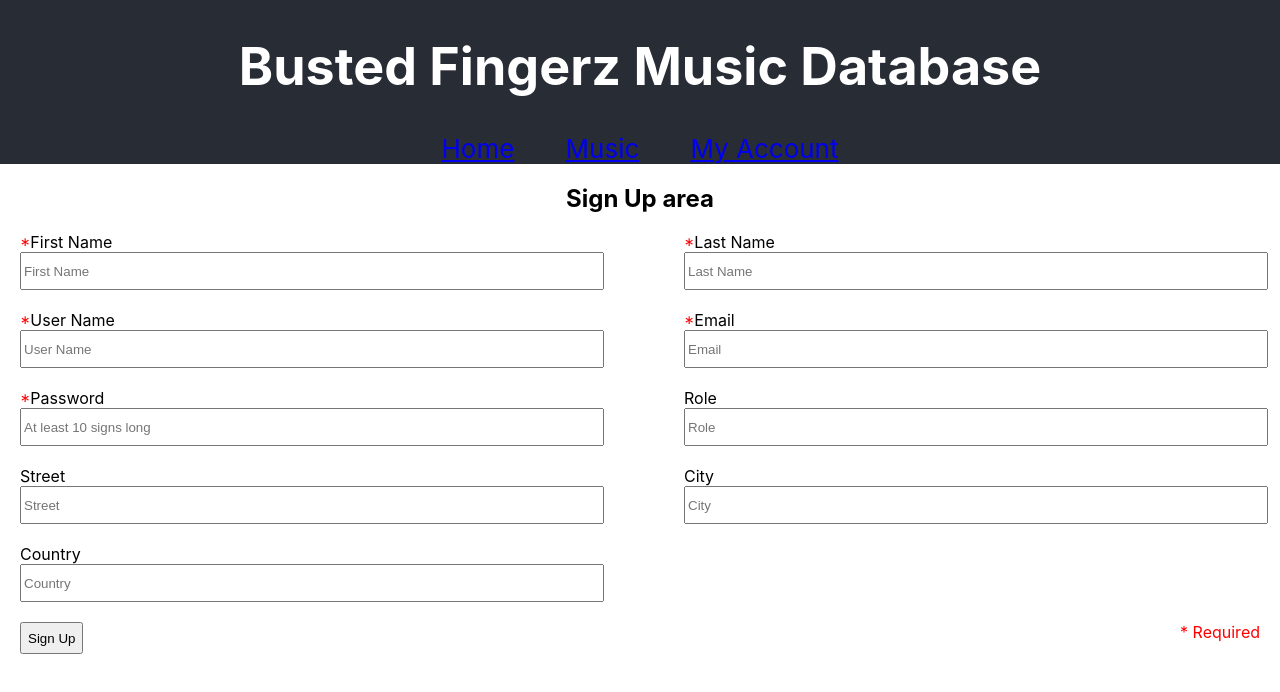
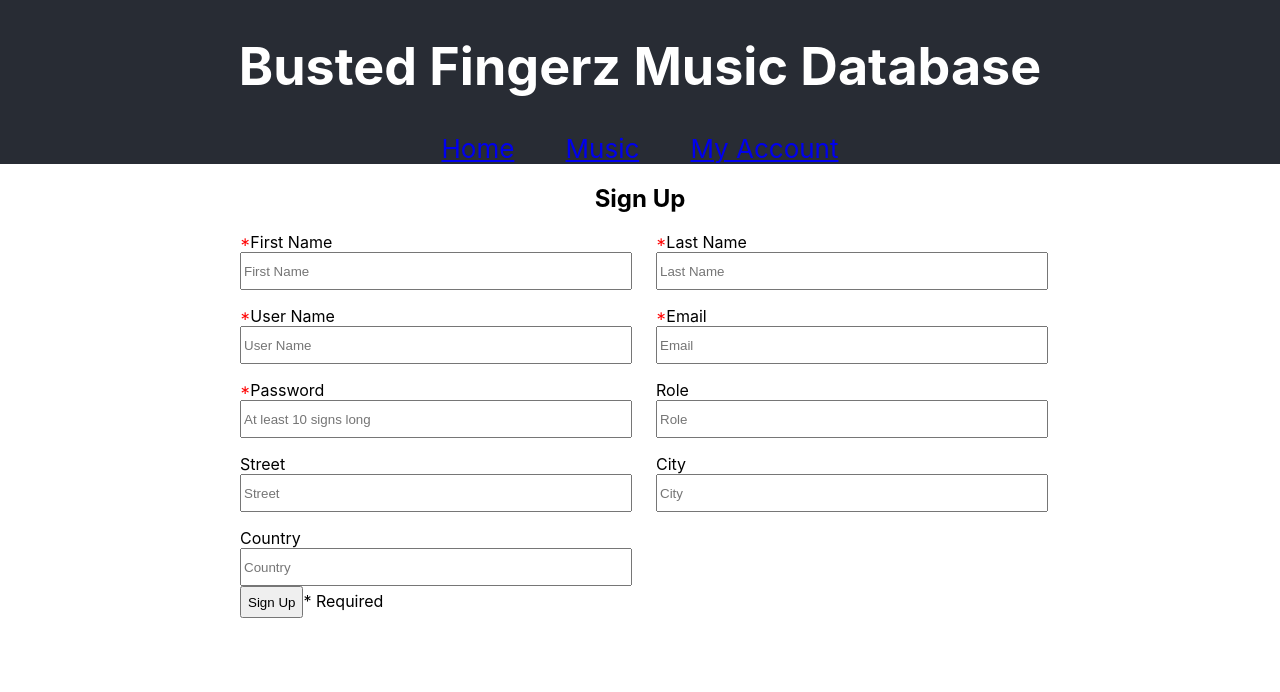
Before and after one commit to SimonSchoetz/music-db-server-from-scratch, a React (Create React App) app in the folder client/: page /user/signup in a window 1280 px wide. Shown: the top 692 px of the page. Built offline with nearby package versions, Linux system fonts and the light colour scheme.

Commit message:
Mess Around with styling

```diff
--- a/client/src/App.scss
+++ b/client/src/App.scss
@@ -4,30 +4,38 @@ h2 {
 .nav-link {
   padding: 0 2vw;
 }
-form {
+
+.input-form {
   display: flex;
-  flex-flow: wrap;
-  justify-content: space-between;
-  .required {color: red;}
+  flex-flow: column;
+  align-items: center;
+  .grid-container {
+  display: grid;
+  grid-template-columns: 1fr 1fr;
+  column-gap: 2rem;
+  row-gap: 1rem;
+  width: 800px;
+
+    .required {
+      color: red;
+    }
+
     label {
-    width: 45%;
-    margin: 0 20px 20px;
       input {
         width: 100%;
         height: 2rem;
       }
 
     }
-  div {
-    display: flex;
-    justify-content: space-between;
-      width: 100%;
-      margin: 0 20px;
+
   }
-    input {
+  .submit-button {
     height: 2rem;
   }
 }
+
+
+
 //---------------------------------------------//
 //            From the base react              //
 //---------------------------------------------//
@@ -49,6 +57,7 @@ code {
 
 .App {
   text-align: center;
+
 }
 
 .App-logo {
--- a/client/src/InputFormMusic.js
+++ b/client/src/InputFormMusic.js
@@ -81,9 +81,10 @@ export default function InputFormMusic() {
     };
 
     return (
-        <div>
+        <div className="input-form">
             <h2>Post Music</h2>
             <form className="post-music" onSubmit={handleSubmit}>
+                <div className="grid-container">
                     <label htmlFor="title">
                         <span className="required">*</span>Title
                     <input type="text" id="title" placeholder="Title" onChange={handleFormInput} />
@@ -112,8 +113,9 @@ export default function InputFormMusic() {
                         Image Link
                     <input type="text" id="img" placeholder="Link to artwork" onChange={handleFormInput} />
                     </label>
+                </div>
                 <div>
-                    <input type="submit" value="Save" /><span className="required">* Required</span>
+                    <input className="submit-button" type="submit" value="Save" /><span className="required">* Required</span>
                 </div>
             </form>
         </div>
--- a/client/src/LogIn.js
+++ b/client/src/LogIn.js
@@ -47,14 +47,15 @@ export default function LogIn() {
                 setPw(input)
                 break;
 
-            default: console.log("Music Input HandleFormInput ran through without effect")
+            default: console.log("Log In Input from LogIn.js ran through without effect")
         }
     };
 
     return (
-        <div>
-            <h2>Log in area</h2>
-            <form className="post-music" onSubmit={handleSubmit}>
+        <div className="input-form">
+            <h2>Log In</h2>
+            <form onSubmit={handleSubmit}>
+                <div className="grid-container">
                     <label htmlFor="email">
                         <span className="required">*</span>Email
                     <input type="text" id="email" placeholder="Email" onChange={handleFormInput} />
@@ -63,8 +64,8 @@ export default function LogIn() {
                         <span className="required">*</span>Password
                     <input type="text" id="pw" placeholder="Password" onChange={handleFormInput} />
                     </label>
-
-                <div>
+                </div>
+                <div className="submit-button">
                     <input type="submit" value="Log In" /><span className="required">* Required</span>
                 </div>
             </form>
--- a/client/src/SignUp.js
+++ b/client/src/SignUp.js
@@ -93,9 +93,10 @@ export default function SignUp() {
 
 
     return (
-        <div>
-            <h2>Sign Up area</h2>
-            <form className="post-music" onSubmit={handleSubmit}>
+        <div className="input-form">
+            <h2>Sign Up</h2>
+            <form onSubmit={handleSubmit}>
+                <div className="grid-container">
                     <label htmlFor="firstName">
                         <span className="required">*</span>First Name
                     <input type="text" id="firstName" placeholder="First Name" onChange={handleFormInput} />
@@ -134,8 +135,9 @@ export default function SignUp() {
                     </label>
 
 
+                </div>
                 <div>
-                    <input type="submit" value="Sign Up" /><span className="required">* Required</span>
+                    <input className="submit-button" type="submit" value="Sign Up" /><span className="required">* Required</span>
                 </div>
             </form>
         </div>
```
Lines whose indentation alone changed are shown as unchanged.
